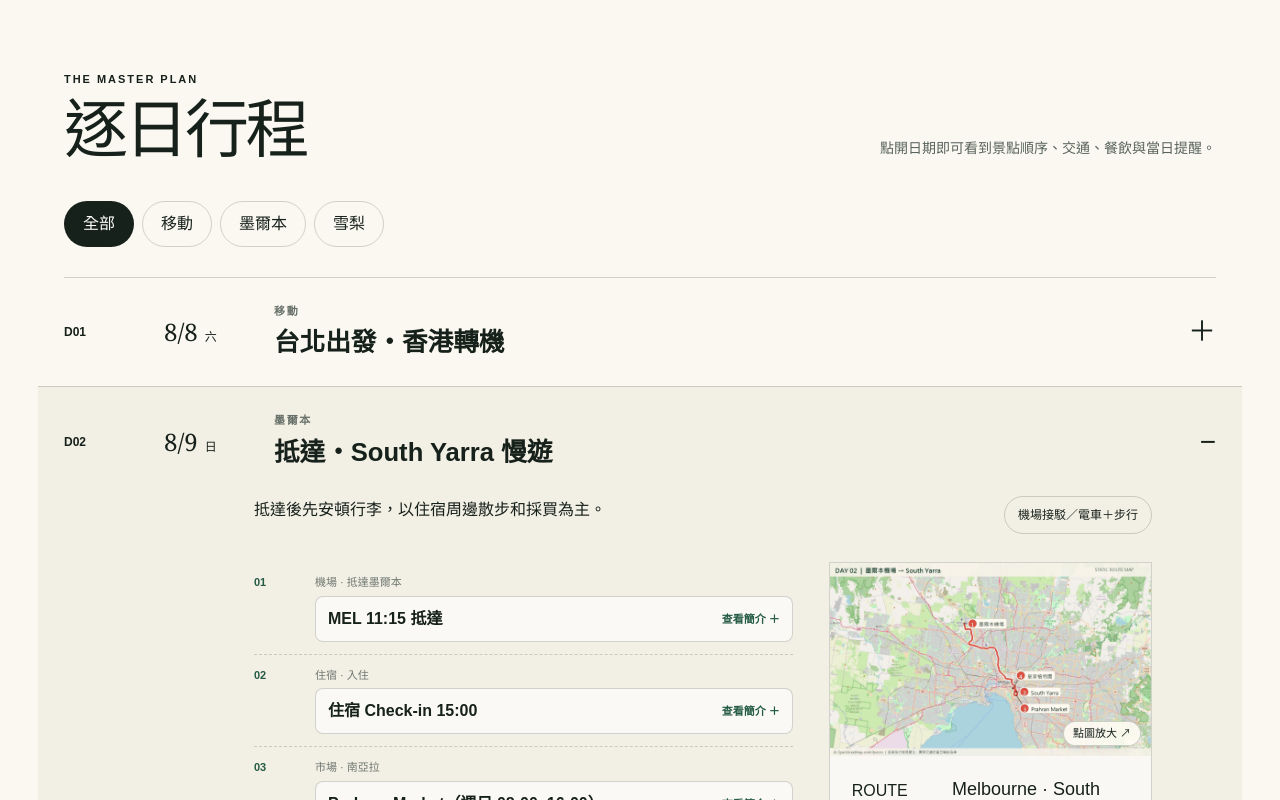
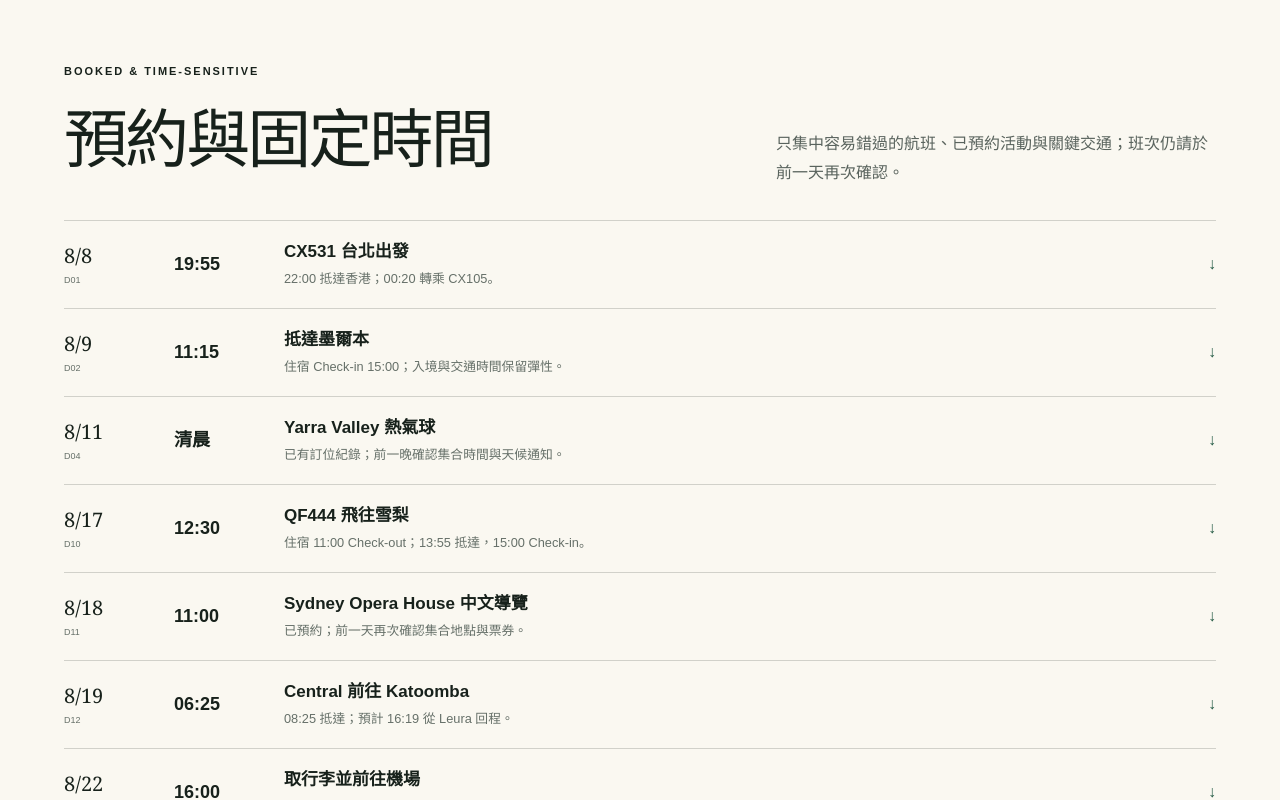
Before and after one commit to hungyic36-web/australia-2026-travel, a Next.js app: page /australia-2026-travel/ in a window 1280 px wide. Shown: the part 1380-2180 px from the top of the page. Built offline with nearby package versions, Linux system fonts and the light colour scheme.

Commit message:
add travel reminders and persistent checklist

```diff
--- a/app/globals.css
+++ b/app/globals.css
@@ -106,6 +106,65 @@
 @media(max-width:680px){
   .food-line button{width:100%;justify-content:space-between}
   .food-target{outline-width:2px;outline-offset:2px}
+}
+
+/* Bookings and fixed-time quick reference */
+.fixed-plans{
+  padding:80px 5vw;
+  border-bottom:1px solid var(--line);
+  background:var(--paper)
+}
+.fixed-plans-heading{
+  display:flex;
+  justify-content:space-between;
+  align-items:end;
+  gap:30px;
+  margin-bottom:32px
+}
+.fixed-plans-heading h2{
+  margin:12px 0 0;
+  font-size:clamp(36px,5vw,68px);
+  letter-spacing:-.045em
+}
+.fixed-plans-heading>p{
+  max-width:440px;
+  margin:0;
+  color:#59635d;
+  line-height:1.8
+}
+.fixed-plan-grid{border-top:1px solid var(--line)}
+.fixed-plan-card{
+  width:100%;
+  display:grid;
+  grid-template-columns:90px 90px minmax(0,1fr) 24px;
+  align-items:center;
+  gap:20px;
+  padding:18px 0;
+  border:0;
+  border-bottom:1px solid var(--line);
+  background:transparent;
+  color:var(--ink);
+  text-align:left;
+  cursor:pointer
+}
+.fixed-plan-card:hover .fixed-plan-copy strong,
+.fixed-plan-card:focus-visible .fixed-plan-copy strong{color:var(--green)}
+.fixed-plan-date{font-family:Georgia,serif;font-size:20px}
+.fixed-plan-date small{display:block;margin-top:3px;font-family:"Microsoft JhengHei","Noto Sans TC",Arial,sans-serif;font-size:9px;color:#667069}
+.fixed-plan-time{font-size:18px;font-weight:800}
+.fixed-plan-copy strong{display:block;font-size:17px;transition:.2s}
+.fixed-plan-copy small{display:block;margin-top:5px;color:#667069;line-height:1.6}
+.fixed-plan-card>b{text-align:right;color:var(--green)}
+
+@media(max-width:680px){
+  .fixed-plans{padding:60px 20px}
+  .fixed-plans-heading{display:block}
+  .fixed-plans-heading>p{margin-top:18px}
+  .fixed-plan-card{grid-template-columns:52px 62px minmax(0,1fr) 16px;gap:8px;padding:15px 0}
+  .fixed-plan-date{font-size:16px}
+  .fixed-plan-time{font-size:14px}
+  .fixed-plan-copy strong{font-size:14px}
+  .fixed-plan-copy small{font-size:11px}
 }
 
 /* Compact personal travel handbook */
--- a/app/page.tsx
+++ b/app/page.tsx
@@ -1,6 +1,6 @@
 "use client";
 
-import { useMemo, useState, type ReactNode } from "react";
+import { useEffect, useMemo, useState, type ReactNode } from "react";
 import { getStopInfo } from "./stop-info";
 
 type Day = {
@@ -34,6 +34,32 @@ const days: Day[] = [
   { day: 15, date: "8/22", weekday: "六", city: "雪梨", title: "North Sydney・The Rocks・返程", summary: "以北雪梨早餐和週末市集收尾，下午採買後前往機場。", transport: "火車／渡輪＋機場交通", stops: ["09:00 Kirribilli／North Sydney", "The Rocks Weekend Market", "12:00 QVB", "14:00 Black Star Pastry", "16:00 取行李前往機場", "SYD 21:55 出發"], food: ["Celsius Coffee Co.", "The Grounds", "Black Star Pastry"], note: "國際線建議至少提前 3 小時抵達；機場站附加費不計入 Opal 日上限。" },
   { day: 16, date: "8/23", weekday: "日", city: "移動", title: "香港轉機・抵達台北", summary: "清晨抵達香港，轉機返回台北。", transport: "CX138 → CX564", stops: ["HKG 05:10 抵達", "香港轉機約 3 小時", "HKG 08:10 出發", "TPE 10:00 抵達"] },
 ];
+
+const fixedPlans = [
+  { day: 1, date: "8/8", time: "19:55", label: "CX531 台北出發", detail: "22:00 抵達香港；00:20 轉乘 CX105。" },
+  { day: 2, date: "8/9", time: "11:15", label: "抵達墨爾本", detail: "住宿 Check-in 15:00；入境與交通時間保留彈性。" },
+  { day: 4, date: "8/11", time: "清晨", label: "Yarra Valley 熱氣球", detail: "已有訂位紀錄；前一晚確認集合時間與天候通知。" },
+  { day: 10, date: "8/17", time: "12:30", label: "QF444 飛往雪梨", detail: "住宿 11:00 Check-out；13:55 抵達，15:00 Check-in。" },
+  { day: 11, date: "8/18", time: "11:00", label: "Sydney Opera House 中文導覽", detail: "已預約；前一天再次確認集合地點與票券。" },
+  { day: 12, date: "8/19", time: "06:25", label: "Central 前往 Katoomba", detail: "08:25 抵達；預計 16:19 從 Leura 回程。" },
+  { day: 15, date: "8/22", time: "16:00", label: "取行李並前往機場", detail: "CX138 於 21:55 起飛；國際線預留至少 3 小時。" },
+  { day: 16, date: "8/23", time: "08:10", label: "CX564 香港出發", detail: "預計 10:00 抵達台北。" },
+] as const;
+
+const checklistGroups = [
+  {
+    title: "文件與預約",
+    items: ["有效護照與澳洲簽證／ETA","航班與住宿確認","Incoming Passenger Card 英文填寫","處方藥英文證明","熱氣球預約確認","Phillip Island 門票","Sovereign Hill 門票","Sydney Opera House 中文導覽","Blue Mountains Scenic World 票券"],
+  },
+  {
+    title: "隨身與衣物",
+    items: ["Type I 八字型轉接頭","SIM／eSIM 與離線地圖","防風防雨羽絨外套","發熱衣褲與保暖中層","毛帽、圍巾、手套與厚襪","好走的防滑鞋","摺疊傘、環保袋與保溫瓶","頸枕、耳塞、護唇膏與保濕用品","常備藥與暈車藥","行動電源放隨身行李","護照與重要文件離線備份","出發前再次秤重"],
+  },
+  {
+    title: "購物備忘",
+    items: ["Tim Tam、Red Rock Deli、Pods","T2 Tea、Manuka Honey","Lucas Papaw Ointment","Goat Soap、Vitamin E Cream","Aesop／Jurlique","Swisse／Blackmores","UGG 與羊毛製品","Haigh’s Chocolates","Queen Victoria Market 伴手禮","TRS：同一 ABN 滿 AUD 300 且離境前 60 天內"],
+  },
+] as const;
 
 type DayRoute = {
   area: string;
@@ -248,6 +274,45 @@ function FoodDetails({ summary }: { summary: string }) {
   );
 }
 
+const checklistStorageKey = "australia-2026-checklist-v1";
+
+function PersistentChecklist() {
+  const [checked, setChecked] = useState<Record<string, boolean>>({});
+
+  useEffect(() => {
+    try {
+      const saved = window.localStorage.getItem(checklistStorageKey);
+      if (saved) setChecked(JSON.parse(saved));
+    } catch {
+      // The checklist remains usable when storage is unavailable.
+    }
+  }, []);
+
+  const updateItem = (key: string, value: boolean) => {
+    const next = { ...checked, [key]: value };
+    setChecked(next);
+    try {
+      window.localStorage.setItem(checklistStorageKey, JSON.stringify(next));
+    } catch {
+      // Ignore storage restrictions; keep the current in-page state.
+    }
+  };
+
+  return (
+    <div className="check-grid">
+      {checklistGroups.map((group, groupIndex) => (
+        <article key={group.title}>
+          <h3>{group.title}</h3>
+          {group.items.map((item, itemIndex) => {
+            const key = `${groupIndex}-${itemIndex}`;
+            return <label key={item}><input type="checkbox" checked={Boolean(checked[key])} onChange={(event) => updateItem(key, event.target.checked)}/> {item}</label>;
+          })}
+        </article>
+      ))}
+    </div>
+  );
+}
+
 function MapLink({ query }: { query: string }) {
   return <a className="map-link" href={`https://www.google.com/maps/search/?api=1&query=${encodeURIComponent(query + ", Australia")}`} target="_blank" rel="noreferrer" aria-label={`在 Google Maps 開啟 ${query}`}><span className="pin-icon" aria-hidden="true"></span><span>開啟地圖</span><span className="external-arrow" aria-hidden="true">↗</span></a>;
 }
@@ -324,6 +389,15 @@ export default function Home() {
   const visibleSydneyFood = useMemo(() => sydFood.filter(x => foodMatches(foodFilter,x[0],x[2],x[1])),[foodFilter]);
   const visibleMelTripFood = useMemo(() => melTripFood.filter(x => foodMatches(foodFilter,x[0],x[2],x[1])),[foodFilter]);
   const visibleSydTripFood = useMemo(() => sydTripFood.filter(x => foodMatches(foodFilter,x[0],x[2],x[1])),[foodFilter]);
+  useEffect(() => {
+    const now = new Date();
+    const today = new Date(now.getFullYear(), now.getMonth(), now.getDate());
+    const start = new Date(2026, 7, 8);
+    const end = new Date(2026, 7, 23);
+    if (today >= start && today <= end) {
+      setOpenDay(Math.floor((today.getTime() - start.getTime()) / 86400000) + 1);
+    }
+  }, []);
   const jumpToFood = (day: number, label: string) => {
     const target = resolveFoodTarget(day, label);
     if (!target) return;
@@ -331,6 +405,13 @@ export default function Home() {
     setFocusedFood(target);
     window.setTimeout(() => {
       document.getElementById(target)?.scrollIntoView({ behavior: "smooth", block: "center" });
+    }, 0);
+  };
+  const jumpToDay = (day: number) => {
+    setCity("全部");
+    setOpenDay(day);
+    window.setTimeout(() => {
+      document.getElementById(`day-${day}`)?.scrollIntoView({ behavior: "smooth", block: "start" });
     }, 0);
   };
   const tripStatus = useMemo(() => {
@@ -391,6 +472,23 @@ export default function Home() {
         </div>
       </section>
 
+      <section className="fixed-plans" aria-labelledby="fixed-plans-title">
+        <div className="fixed-plans-heading">
+          <div><p className="eyebrow">BOOKED & TIME-SENSITIVE</p><h2 id="fixed-plans-title">預約與固定時間</h2></div>
+          <p>只集中容易錯過的航班、已預約活動與關鍵交通；班次仍請於前一天再次確認。</p>
+        </div>
+        <div className="fixed-plan-grid">
+          {fixedPlans.map((plan) => (
+            <button type="button" className="fixed-plan-card" onClick={() => jumpToDay(plan.day)} key={`${plan.day}-${plan.time}`}>
+              <span className="fixed-plan-date">{plan.date}<small>D{String(plan.day).padStart(2,"0")}</small></span>
+              <span className="fixed-plan-time">{plan.time}</span>
+              <span className="fixed-plan-copy"><strong>{plan.label}</strong><small>{plan.detail}</small></span>
+              <b aria-hidden="true">↓</b>
+            </button>
+          ))}
+        </div>
+      </section>
+
       <section className="section itinerary" id="itinerary">
         <div className="section-head"><div><p className="eyebrow">THE MASTER PLAN</p><h2>逐日行程</h2></div><p>點開日期即可看到景點順序、交通、餐飲與當日提醒。</p></div>
         <div className="filters" role="group" aria-label="篩選城市">{["全部","移動","墨爾本","雪梨"].map(x => <button key={x} className={city===x?"active":""} onClick={()=>setCity(x)}>{x}</button>)}</div>
@@ -414,6 +512,7 @@ export default function Home() {
           <article><span className="index">05</span><h3>澳洲入境</h3><p>準備有效護照、有效簽證與 Incoming Passenger Card。符合資格者可在 kiosk 完成第一階段，再至 SmartGate 進行臉部辨識。</p><a href={links.smartgate} target="_blank" rel="noreferrer">ABF SmartGate 官方說明 ↗</a></article>
           <article><span className="index">06</span><h3>天氣與行李</h3><p>澳洲 8 月為冬季。墨爾本天氣多變，準備防風防雨外套、摺疊傘與保暖層；企鵝島、熱氣球與藍山尤其注意低溫。</p><p>目前行李規劃：託運 23 kg、手提 7 kg；出發前再以航空公司訂位資料確認。行動電源必須隨身攜帶。</p></article>
           <article><span className="index">07</span><h3>TRS 旅客退稅</h3><p>同一 ABN 的合格消費含 GST 合計至少 AUD 300，並於離境前 60 天內購買。離境當天攜帶護照、登機證、商品與合格正本發票；受限或大型託運物品需先交由 ABF 查驗。</p><a href="https://www.abf.gov.au/entering-and-leaving-australia/tourist-refund-scheme" target="_blank" rel="noreferrer">ABF Tourist Refund Scheme ↗</a></article>
+          <article><span className="index">08</span><h3>支付與消費</h3><p>商店標示價格通常已包含 GST；刷卡、週末或國定假日可能另收 surcharge，結帳前先看菜單或櫃檯標示。</p><p>雪梨使用 Opal 或同一張感應卡／同一裝置完成 tap on 與 tap off；墨爾本 Free Tram Zone 內不需刷卡，超出免費區依 myki 規定操作。</p><a href="https://www.accc.gov.au/consumers/pricing/card-surcharges" target="_blank" rel="noreferrer">ACCC 刷卡附加費說明 ↗</a><a href="https://transportnsw.info/tickets-fares/contactless-payments" target="_blank" rel="noreferrer">Transport NSW 感應支付 ↗</a></article>
         </div>
       </section>
 
@@ -427,11 +526,7 @@ export default function Home() {
 
       <section className="section checklist" id="checklist">
         <div className="section-head"><div><p className="eyebrow">BEFORE YOU GO</p><h2>行前清單</h2></div></div>
-        <div className="check-grid">
-          <article><h3>文件與預約</h3>{["有效護照與澳洲簽證／ETA","航班與住宿確認","Incoming Passenger Card 英文填寫","處方藥英文證明","熱氣球預約確認","Phillip Island 門票","Sovereign Hill 門票","Sydney Opera House 中文導覽","Blue Mountains Scenic World 票券"].map(x=><label key={x}><input type="checkbox"/> {x}</label>)}</article>
-          <article><h3>隨身與衣物</h3>{["Type I 八字型轉接頭","SIM／eSIM 與離線地圖","防風防雨羽絨外套","發熱衣褲與保暖中層","毛帽、圍巾、手套與厚襪","好走的防滑鞋","摺疊傘、環保袋與保溫瓶","頸枕、耳塞、護唇膏與保濕用品","常備藥與暈車藥","行動電源放隨身行李","護照與重要文件離線備份","出發前再次秤重"].map(x=><label key={x}><input type="checkbox"/> {x}</label>)}</article>
-          <article><h3>購物備忘</h3>{["Tim Tam、Red Rock Deli、Pods","T2 Tea、Manuka Honey","Lucas Papaw Ointment","Goat Soap、Vitamin E Cream","Aesop／Jurlique","Swisse／Blackmores","UGG 與羊毛製品","Haigh’s Chocolates","Queen Victoria Market 伴手禮","TRS：同一 ABN 滿 AUD 300 且離境前 60 天內"].map(x=><label key={x}><input type="checkbox"/> {x}</label>)}</article>
-        </div>
+        <PersistentChecklist/>
       </section>
 
       <section className="emergency">
```
